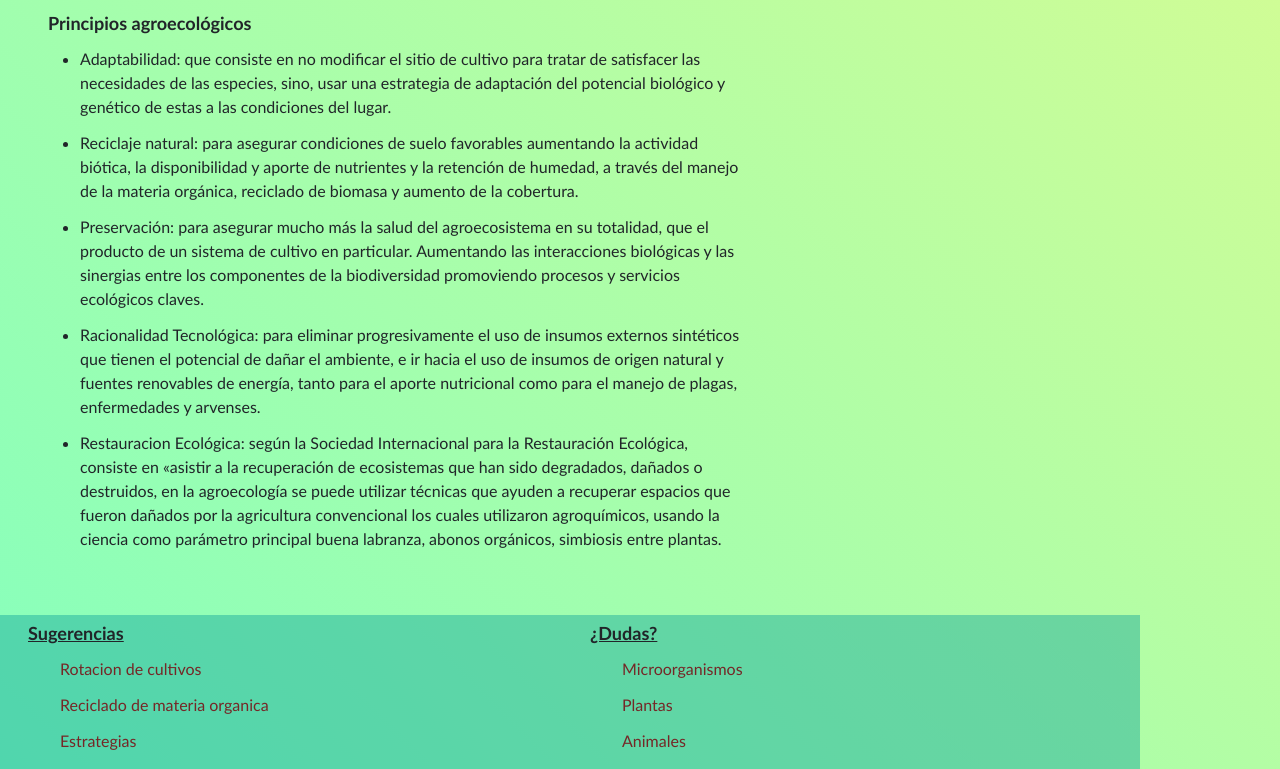
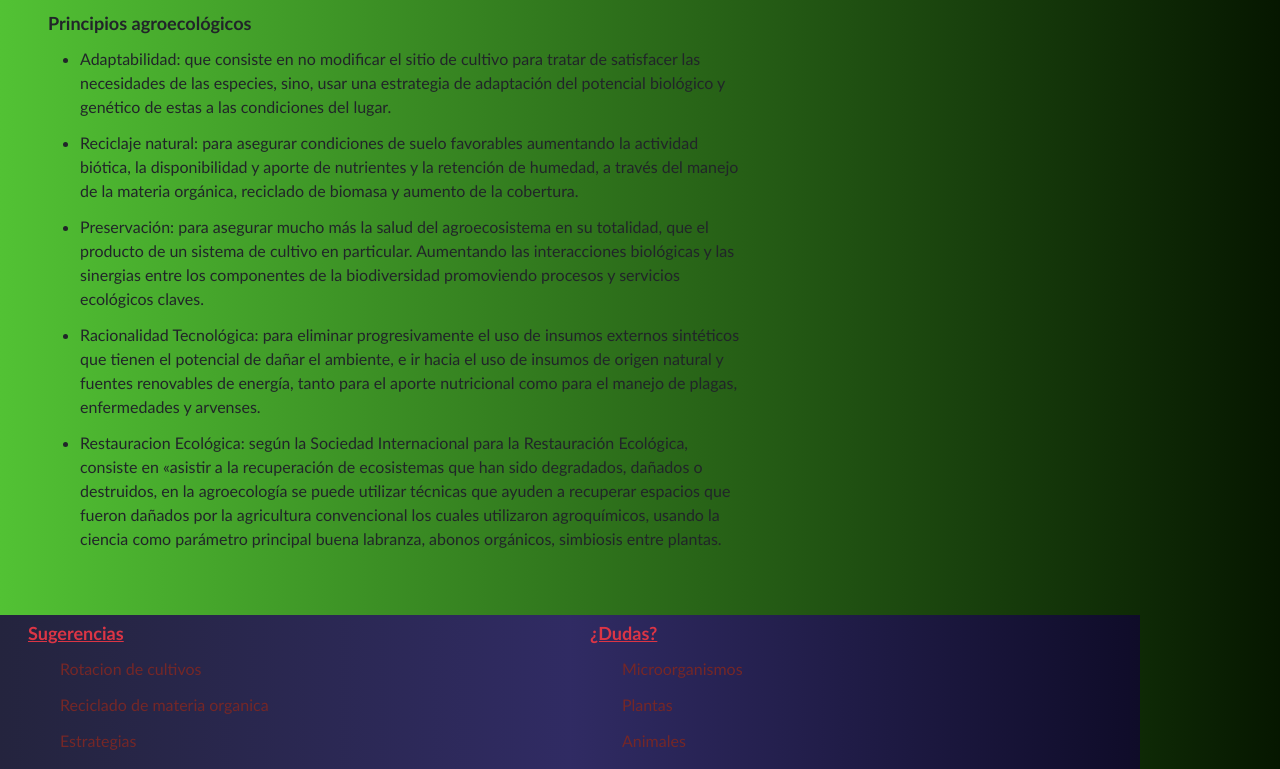
Before and after one commit to alejo-martinez/bootstrap, a plain HTML site: page pages/agroecologia.html in a window 1280 px wide. Shown: the part 1309-2078 px from the top of the page. Drawn offline with nearby package versions, Linux system fonts and the light colour scheme.

Commit message:
terminado desafio maquetando con bootstrap

```diff
--- a/pages/agroecologia.html
+++ b/pages/agroecologia.html
@@ -21,10 +21,7 @@
           <div class="collapse navbar-collapse" id="navbarNav">
             <ul class="navbar-nav ms-auto">
               <li class="nav-item">
-                <a class="nav-link" href="#">Especies</a>
-              </li>
-              <li class="nav-item">
-                <a class="nav-link" href="#">Lo que nos rodea</a>
+                <a class="nav-link" href="#">Calendarios</a>
               </li>
               <li class="nav-item">
                   <a class="nav-link" href="#">Acerca de</a>
@@ -59,7 +56,7 @@
         </div>
         <div class="row fondo mt-5">
           <div class="col-sm ms-3">
-            <h6 class="mt-2 text-decoration-underline">Sugerencias</h6>
+            <h6 class="mt-2 text-decoration-underline text-danger">Sugerencias</h6>
             <ul class="lista-footer">
               <li><a href="https://www.portalfruticola.com/noticias/2018/08/21/consideraciones-en-la-rotacion-de-cultivos-beneficios-y-listado-de-especies-para-asociar/#:~:text=Consideraciones%20de%20la%20rotaci%C3%B3n%20de%20cultivos%3A&text=Cultivos%20exigentes%3A%20acelga%2C%20coles%2C,%2C%20r%C3%A1bano%2C%20remolachas%2C%20tub%C3%A9rculos.">Rotacion de cultivos</a></li>
               <li><a href="https://www.ecologiaverde.com/como-hacer-compost-casero-2709.html">Reciclado de materia organica</a></li>
@@ -67,7 +64,7 @@
             </ul>
           </div>
           <div class="col-sm">
-            <h6 class="mt-2 text-decoration-underline">¿Dudas?</h6>
+            <h6 class="mt-2 text-decoration-underline text-danger">¿Dudas?</h6>
             <ul class="lista-footer">
               <li><a href="https://www.uchile.cl/noticias/176334/conoce-el-gran-aporte-de-los-microorganismos-al-sustento-de-la-vida">Microorganismos</a></li>
               <li><a href="https://www.fao.org/3/w1309s/w1309s07.htm#:~:text=LAS%20PLANTAS-,Importancia%20ecol%C3%B3gica,verdes%20pueblan%20toda%20la%20Tierra.">Plantas</a></li>
--- a/style.css
+++ b/style.css
@@ -1,6 +1,9 @@
 body {
     font-family: 'Trebuchet MS', 'Lucida Sans Unicode', 'Lucida Grande', 'Lucida Sans', Arial, sans-serif;
-    background-image: linear-gradient(45deg, #85FFBD 0%, #FFFB7D 100%);
+    /* background-image: linear-gradient(45deg, #85FFBD 0%, #FFFB7D 100%); */
+    background: #52c234;  /* fallback for old browsers */
+    background: -webkit-linear-gradient(to left, #061700, #52c234);  /* Chrome 10-25, Safari 5.1-6 */
+    background: linear-gradient(to left, #061700, #52c234); /* W3C, IE 10+/ Edge, Firefox 16+, Chrome 26+, Opera 12+, Safari 7+ */
 }
 
 
@@ -88,7 +91,10 @@ li {
 }
 
 .fondo {
-    background-color: #059b9669;
+    background: #0f0c29;  /* fallback for old browsers */
+    background: -webkit-linear-gradient(to right, #24243e, #302b63, #0f0c29);  /* Chrome 10-25, Safari 5.1-6 */
+    background: linear-gradient(to right, #24243e, #302b63, #0f0c29); /* W3C, IE 10+/ Edge, Firefox 16+, Chrome 26+, Opera 12+, Safari 7+ */
+
 }
 
 .lista-footer li {
```
Also changed, not shown: index.html (+3 -3 lines).
